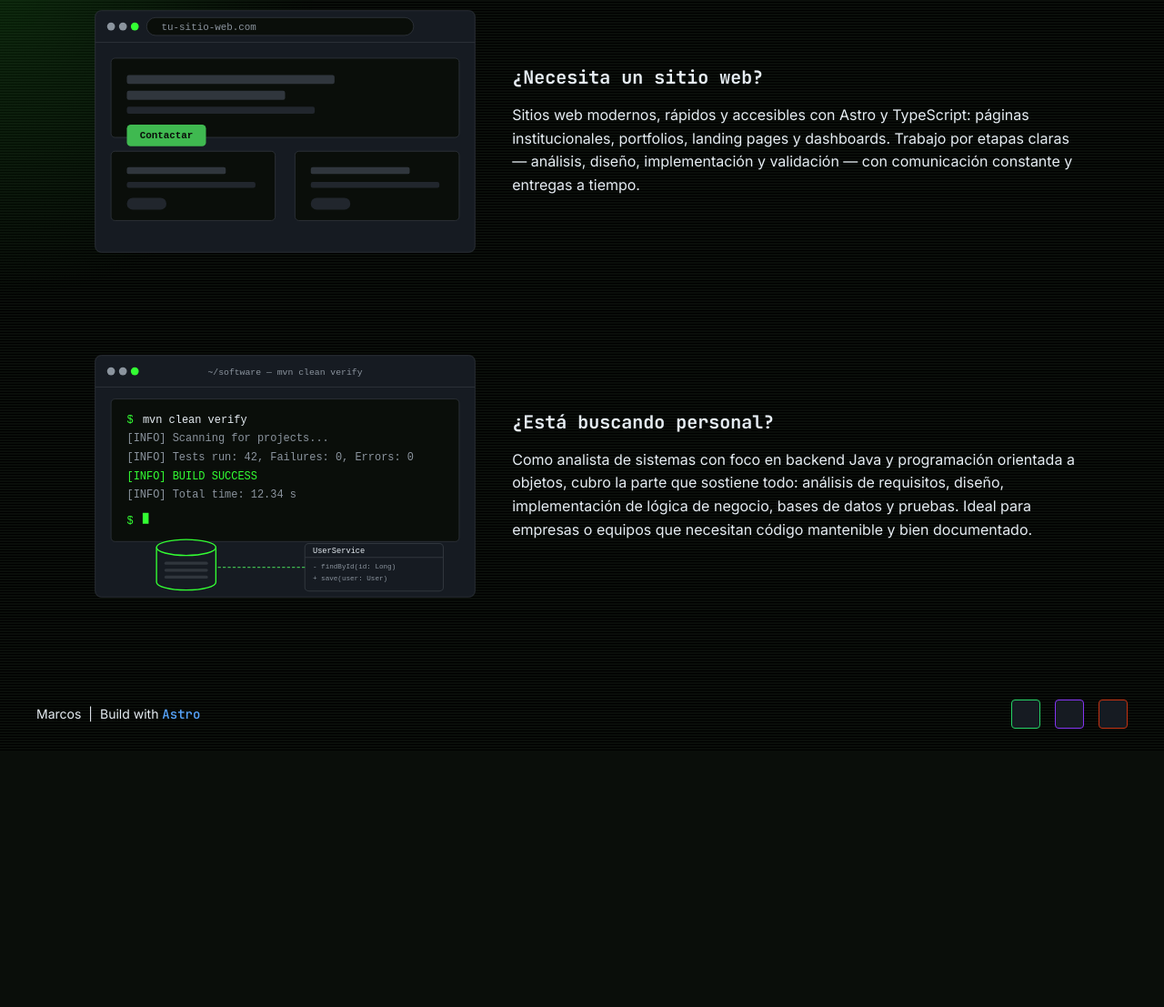
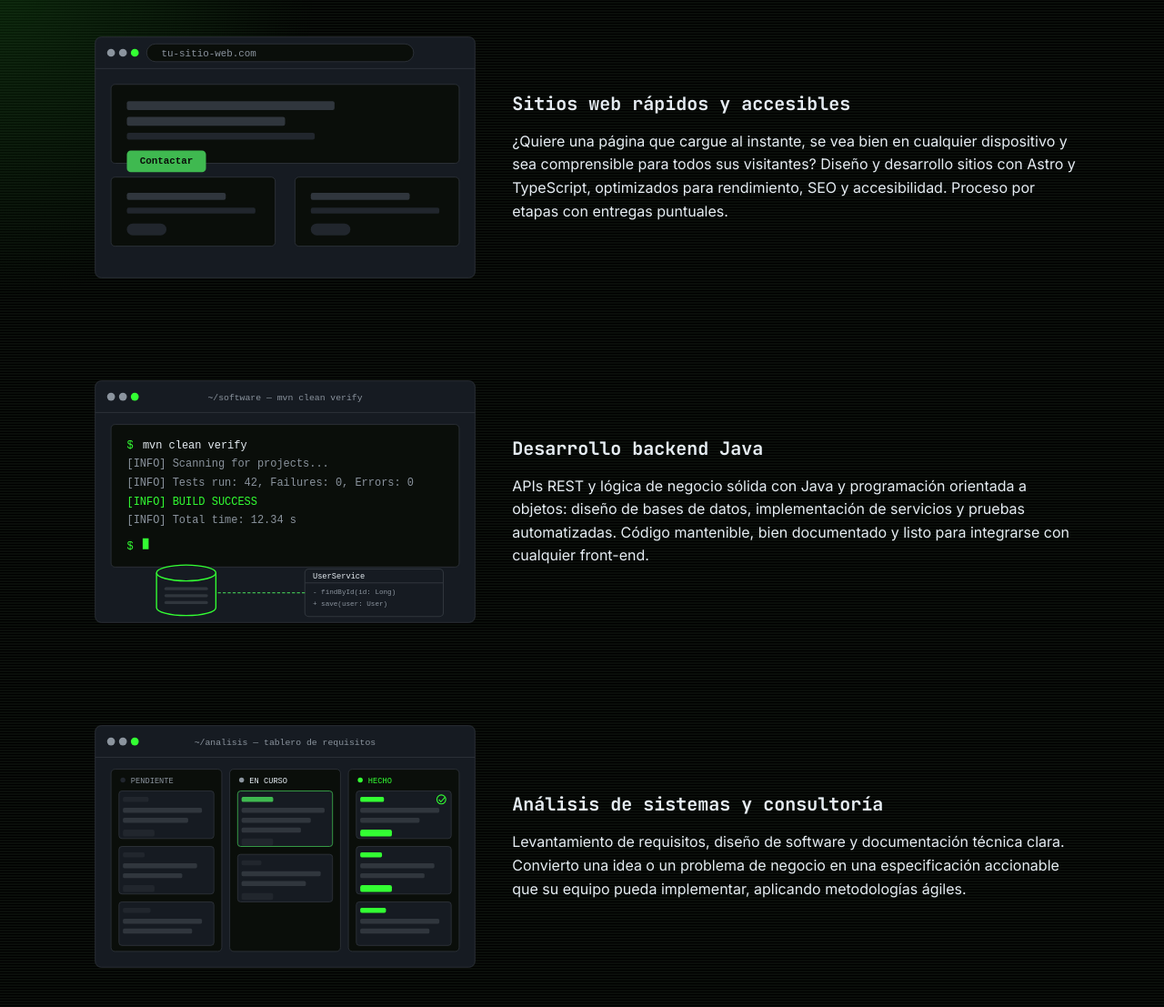
Before and after one commit to GIT-Marcos/portfolio, an Astro site: page /services in a window 1280 px wide. Shown: the part 420-1527 px from the top of the page at 91% size. Before the commit the page ends 1245 px from the top, so only its background shows below. Built offline with nearby package versions, Linux system fonts and the light colour scheme; Astro itself is replaced by a stand-in of ours; some icons are missing.

Commit message:
feat: add systems analysis consulting service and refine descriptions

```diff
--- a/src/data/services.ts
+++ b/src/data/services.ts
@@ -16,24 +16,31 @@ export interface ServicesPageContent {
 export const servicesPageContent: ServicesPageContent = {
   heading: 'Servicios',
   intro:
-    'Ofresco servicios como analista de sistemas y/o desarrollador de software. Disponible para trabajar freelance bajo demanda o en relación de dependencia. Si lo cree conveniente, escríbame.',
+    'Desarrollo de software y diseño web a medida: sitios rápidos, accesibles y sistemas con lógica sólida. Trabajo freelance por proyecto o como analista en relación de dependencia. Si tiene un proyecto en mente, no dude en escribirme.',
   contactMessage: 'Hola Marcos, me interesa tu servicio de desarrollo web.',
   contactSubject: 'Consulta por servicios',
 };
 
 export const services: Service[] = [
   {
-    title: '¿Necesita un sitio web?',
+    title: 'Sitios web rápidos y accesibles',
     description:
-      'Sitios web modernos, rápidos y accesibles con Astro y TypeScript: páginas institucionales, portfolios, landing pages y dashboards. Trabajo por etapas claras — análisis, diseño, implementación y validación — con comunicación constante y entregas a tiempo.',
+      '¿Quiere una página que cargue al instante, se vea bien en cualquier dispositivo y sea comprensible para todos sus visitantes? Diseño y desarrollo sitios con Astro y TypeScript, optimizados para rendimiento, SEO y accesibilidad. Proceso por etapas con entregas puntuales.',
     image: '/services/web-development.svg',
     imageAlt: 'Maqueta de ventana de navegador mostrando el esqueleto de una landing page',
   },
   {
-    title: '¿Está buscando personal?',
+    title: 'Desarrollo backend Java',
     description:
-      'Como analista de sistemas con foco en backend Java y programación orientada a objetos, cubro la parte que sostiene todo: análisis de requisitos, diseño, implementación de lógica de negocio, bases de datos y pruebas. Ideal para empresas o equipos que necesitan código mantenible y bien documentado.',
+      'APIs REST y lógica de negocio sólida con Java y programación orientada a objetos: diseño de bases de datos, implementación de servicios y pruebas automatizadas. Código mantenible, bien documentado y listo para integrarse con cualquier front-end.',
     image: '/services/software-development.svg',
     imageAlt: 'Ilustración de terminal con build de Maven exitoso y cilindro de base de datos',
   },
+  {
+    title: 'Análisis de sistemas y consultoría',
+    description:
+      'Levantamiento de requisitos, diseño de software y documentación técnica clara. Convierto una idea o un problema de negocio en una especificación accionable que su equipo pueda implementar, aplicando metodologías ágiles.',
+    image: '/services/analisis-sistemas.svg',
+    imageAlt: 'Ilustración de tablero ágil con columnas de pendiente, en curso y hecho',
+  },
 ];
--- a/src/pages/services.astro
+++ b/src/pages/services.astro
@@ -19,7 +19,7 @@ const socialButtons: SocialItem[] = getSocialItems('email', 'whatsapp').map((ite
 
 <Layout
   title="Portfolio | Servicios"
-  description="Desarrollo web freelance y de software en general: sitios rápidos, accesibles y sistemas con lógica sólida"
+  description="Diseño y desarrollo web con Astro y TypeScript: sitios rápidos, accesibles y optimizados para SEO. También desarrollo backend Java y análisis de sistemas."
 >
   <Header />
   <main id="main" class="services-page">
```
Also changed, not shown: public/services/analisis-sistemas.svg (added).
